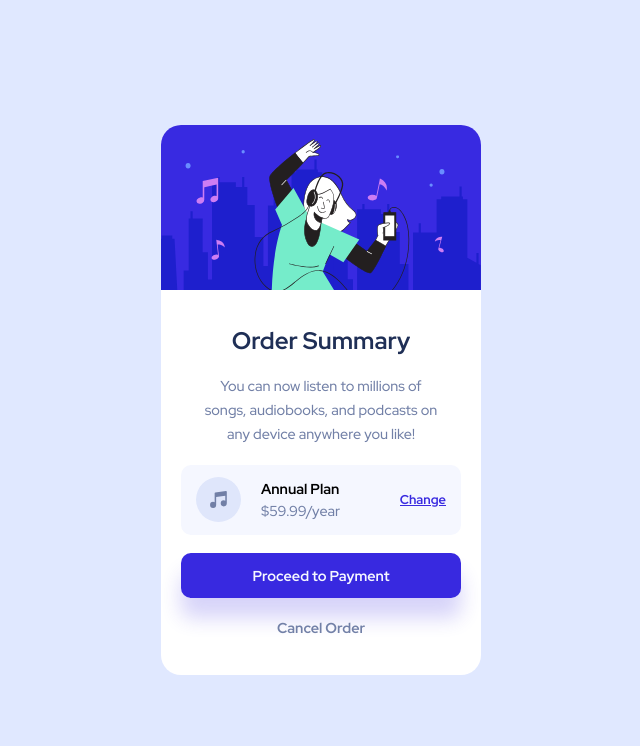
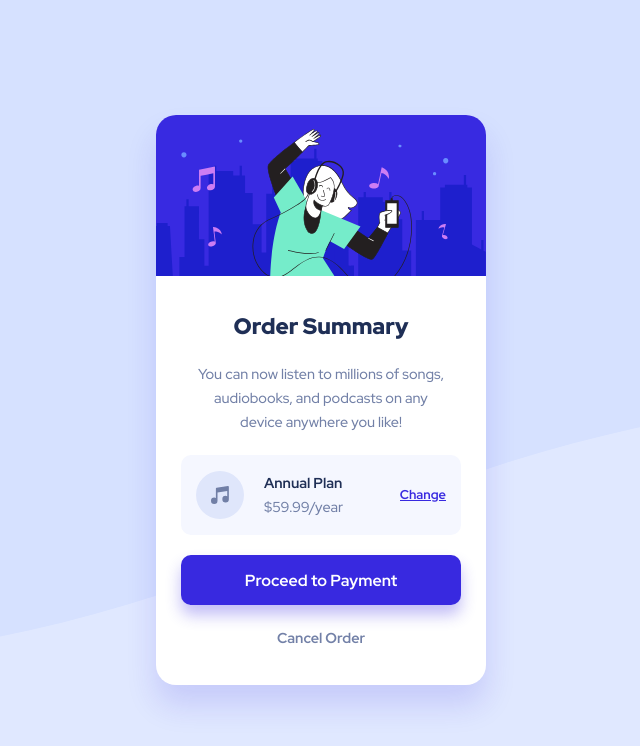
Before and after one commit to VangmanawKairung/Frontend-Mentor_order-summary-component, a plain HTML site: page index.html in a window 1280 px wide. Shown: the whole page, without its empty margins (319-959 px from the left). Drawn offline with Linux system fonts and the light colour scheme.

Commit message:
Fix ratio

```diff
--- a/index.html
+++ b/index.html
@@ -10,14 +10,22 @@
       sizes="32x32"
       href="source/images/favicon-32x32.png"
     />
+    <link rel="preconnect" href="https://fonts.googleapis.com" />
+    <link rel="preconnect" href="https://fonts.gstatic.com" crossorigin />
+    <link
+      href="https://fonts.googleapis.com/css2?family=Red+Hat+Display:ital,wght@0,300..900;1,300..900&display=swap"
+      rel="stylesheet"
+    />
     <title>Frontend Mentor | Order summary card</title>
   </head>
   <body>
-    <div class="container">
+    <main>
       <img
         src="source/images/illustration-hero.svg"
         alt="cover image"
         role="image"
+        id="cover-image"
+        class="cover-image"
       />
       <div class="info">
         <h1 role="heading">Order Summary</h1>
@@ -38,6 +46,6 @@
         <button role="button">Proceed to Payment</button>
         <p class="cancel">Cancel Order</p>
       </div>
-    </div>
+    </main>
   </body>
 </html>
--- a/style.scss
+++ b/style.scss
@@ -1,150 +1,226 @@
-@import url("https://fonts.googleapis.com/css2?family=Red+Hat+Display:ital,wght@0,500;0,700;0,900;1,500;1,700;1,900&display=swap");
+// Font
+// Font family
+$root-font-family: "Red Hat Display", sans-serif;
+// Font size
+$root-font-size: 16px;
+
+// Color
+// Primary Color
+$pale-blue: hsl(225, 100%, 94%);
+$bright-blue: hsl(245, 75%, 52%);
+// Neutral Color
+$very-pale-blue: hsl(225, 100%, 98%);
+$desaturated-blue: hsl(224, 23%, 55%);
+$dark-blue: hsl(223, 47%, 23%);
 
 * {
   margin: 0;
   padding: 0;
   overflow: hidden;
   box-sizing: border-box;
-  font-family: "Red Hat Display", sans-serif;
-}
-
-:root {
-  font-size: 16px;
+  font-family: $root-font-family;
+  font-size: $root-font-size;
+  font-weight: 500;
 }
 
 body {
-  background-color: hsl(225, 100%, 94%);
+  background-color: $pale-blue;
 
-  .container {
-    width: 320px;
-    height: 550px;
-
+  main {
+    background-color: white;
     position: absolute;
+    left: 50%;
     top: 50%;
-    left: 50%;
     translate: -50% -50%;
-
     border-radius: 20px;
 
-    background-color: hsl(0, 0%, 100%);
+    display: grid;
+    grid-template-rows: fit-content(100%) 1fr;
+
+    box-shadow: 0 20px 30px rgba($color: $bright-blue, $alpha: 0.15);
 
     img {
       width: 100%;
-      height: 30%;
     }
 
     .info {
       width: 100%;
-      height: 70%;
-
-      padding: 30px 20px 40px 20px;
+      height: 100%;
 
       display: flex;
       flex-direction: column;
       justify-content: space-between;
-      align-items: center;
-      text-align: center;
 
       h1 {
-        font-size: 1.5rem;
-        color: hsl(223, 47%, 23%);
+        font-weight: 900;
+        text-align: center;
+        color: $dark-blue;
       }
 
       p {
-        padding: 0 20px;
-        color: hsl(224, 23%, 55%);
-        font-size: 0.9rem;
-        line-height: 1.5rem;
+        text-align: center;
+        color: $desaturated-blue;
       }
 
       .plan-card {
         width: 100%;
-        height: 70px;
-
-        padding: 10px 15px;
-
+        background-color: $very-pale-blue;
         display: flex;
         justify-content: space-between;
         align-items: center;
-
-        background-color: hsl(225, 100%, 98%);
-
         border-radius: 10px;
 
         .plan {
           display: flex;
 
           img {
-            width: 45px;
+            width: fit-content;
+            height: 100%;
             margin-right: 20px;
           }
 
           .plan-price {
-            text-align: left;
-
             display: flex;
             flex-direction: column;
-            justify-content: space-evenly;
+            justify-content: space-around;
 
             .plan-name {
+              color: $dark-blue;
               font-weight: 700;
-              font-size: 0.9rem;
             }
 
             .price {
-              font-weight: 500;
-              font-size: 0.9rem;
-              color: hsl(224, 23%, 55%);
+              color: $desaturated-blue;
             }
           }
         }
 
         .change {
-          font-size: 0.8rem;
           font-weight: 700;
+          color: $bright-blue;
           text-decoration: underline;
-          color: hsl(245, 75%, 52%);
         }
 
         .change:hover {
-          color: hsla(245, 75%, 52%, 0.5);
           text-decoration: none;
+          color: rgba($color: $bright-blue, $alpha: 0.7);
           cursor: pointer;
         }
       }
 
       button {
+        color: white;
+        background-color: $bright-blue;
+        font-weight: 700;
         width: 100%;
-        height: 45px;
-
+        outline: none;
+        border: none;
         border-radius: 10px;
 
-        outline: none;
-        border: none;
-
-        font-size: 0.9rem;
-        font-weight: 700;
-
-        color: hsl(225, 100%, 98%);
-        background-color: hsl(245, 75%, 52%);
-
-        box-shadow: 0px 20px 20px hsla(245, 75%, 52%, 0.2);
+        box-shadow: 0 10px 15px rgba($color: $bright-blue, $alpha: 0.3);
       }
 
       button:hover {
-        background-color: hsla(245, 75%, 52%, 0.5);
+        background-color: rgba($color: $bright-blue, $alpha: 0.7);
         cursor: pointer;
       }
 
-      .cancel {
+      p.cancel {
+        color: $desaturated-blue;
         font-weight: 700;
-        color: hsl(224, 23%, 55%);
       }
 
-      .cancel:hover {
-        color: hsl(223, 47%, 23%);
+      p.cancel:hover {
         cursor: pointer;
+        color: $dark-blue;
       }
     }
   }
 }
+
+@media (min-width: 375px) and (max-width: 1439px) {
+  body {
+    background-image: url(source/images/pattern-background-mobile.svg);
+    background-repeat: no-repeat;
+    background-size: cover;
+
+    main {
+      width: 330px;
+      height: 570px;
+
+      .info {
+        padding: 35px 25px;
+
+        h1 {
+          font-size: 1.4rem;
+        }
+
+        p {
+          font-size: 0.9rem;
+          padding: 0 15px;
+          line-height: 1.5rem;
+        }
+
+        .plan-card {
+          height: 80px;
+          padding: 15px;
+
+          .plan {
+            .plan-price {
+              .plan-name,
+              .price {
+                font-size: 0.9rem;
+              }
+            }
+          }
+
+          .change {
+            font-size: 0.8rem;
+          }
+        }
+
+        button {
+          height: 50px;
+        }
+      }
+    }
+  }
+}
+
+@media (min-width: 1440px) {
+  body {
+    background-image: url(source/images/pattern-background-desktop.svg);
+    background-repeat: no-repeat;
+    background-size: cover;
+    main {
+      width: 450px;
+      height: 700px;
+
+      .info {
+        padding: 50px 45px;
+
+        h1 {
+          font-size: 2rem;
+        }
+
+        p {
+          font-size: 1rem;
+          line-height: 1.7rem;
+        }
+
+        .plan-card {
+          height: 100px;
+          padding: 25px;
+
+          .change {
+            font-size: 0.9rem;
+          }
+        }
+
+        button {
+          height: 50px;
+        }
+      }
+    }
+  }
+}
```
Also changed, not shown: style.css, 2 other files.
